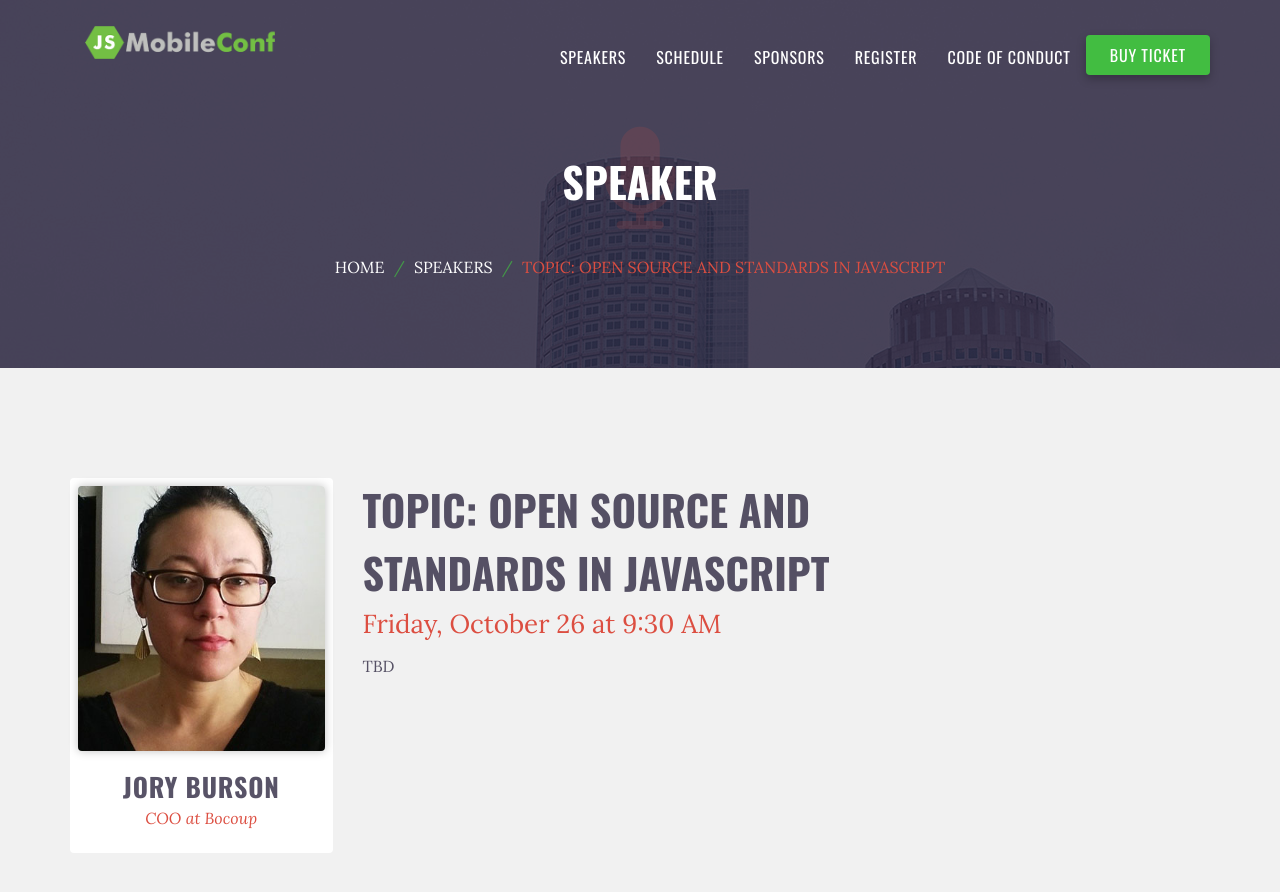
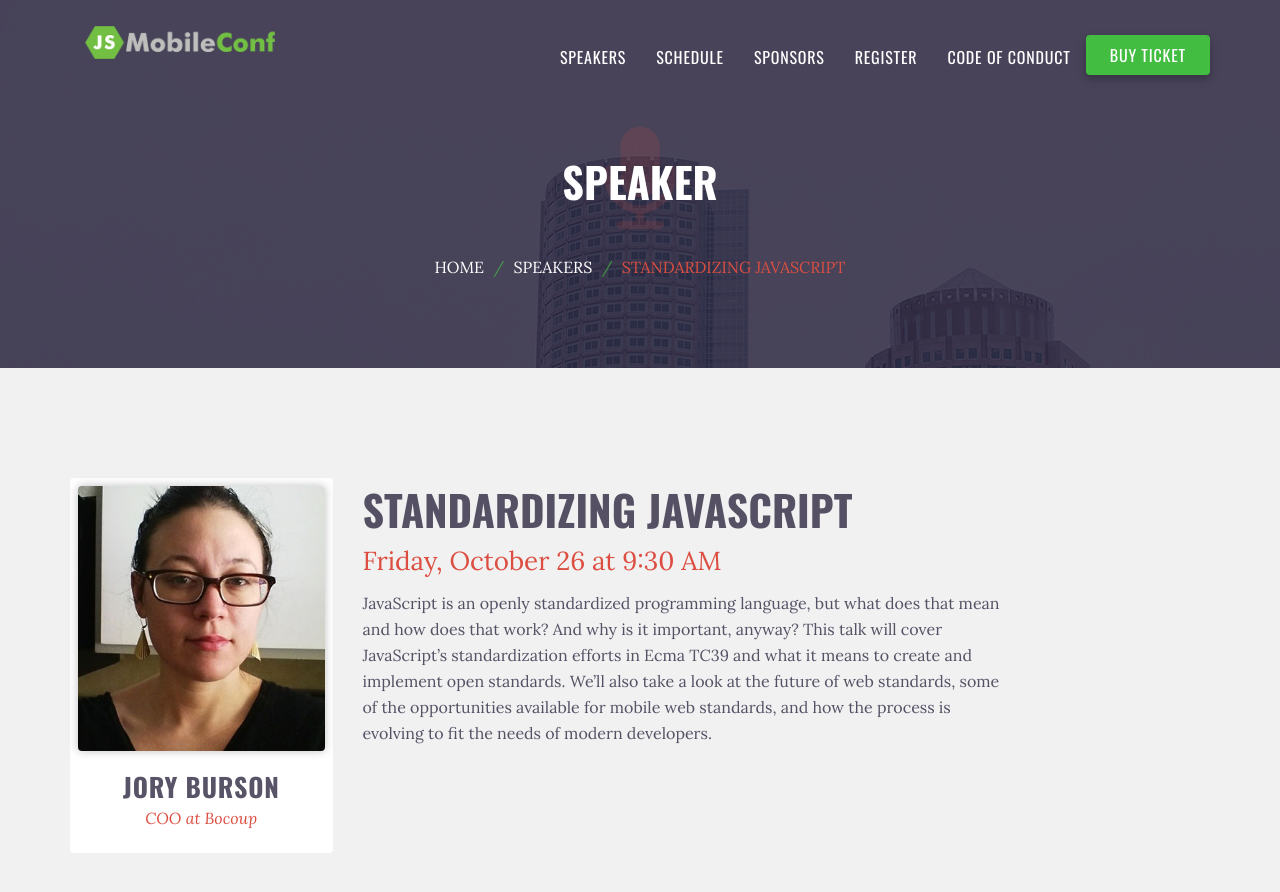
Before and after one commit to remotesynth/jsMobileConf, a Jekyll site: the page built from schedule/keynote-day2-1.md, in a window 1280 px wide and 900 px high. Shown: the top 892 px of the window. Built offline with Jekyll 4.4.1, drawn with Linux system fonts in a browser that asks for light colours.

Commit message:
session description

```diff
--- a/schedule/keynote-day2-1.md
+++ b/schedule/keynote-day2-1.md
@@ -1,12 +1,12 @@
 ---
 layout: session
-title: "Topic: Open Source and Standards in JavaScript"
+title: "Standardizing JavaScript"
 speaker-last-name: Burson
 day: 2
 keynote: true
 order: 1
 start-time: "9:30 AM"
-short-description: "TBD"
+short-description: "JavaScript's standardization efforts in Ecma TC39 and what it means to create and implement open standards"
 ---
 
-TBD
+JavaScript is an openly standardized programming language, but what does that mean and how does that work? And why is it important, anyway? This talk will cover JavaScript's standardization efforts in Ecma TC39 and what it means to create and implement open standards. We’ll also take a look at the future of web standards, some of the opportunities available for mobile web standards, and how the process is evolving to fit the needs of modern developers.
```
